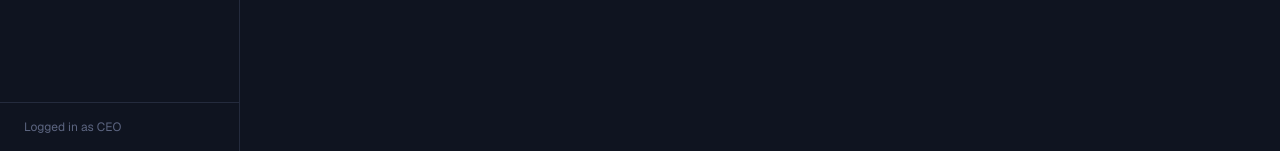
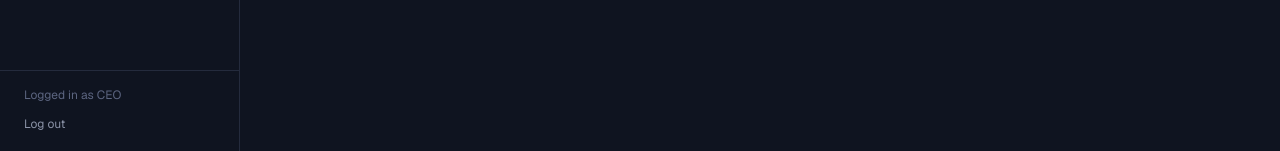
Before and after one commit to ramgavade13/Industry-, a Next.js app in the folder frontend/: page /reports in a window 1280 px wide. Shown: the part 649-800 px from the top of the page. Built offline with nearby package versions, Linux system fonts and the light colour scheme.

Commit message:
Update DashboardLayout.tsx

```diff
--- a/frontend/components/DashboardLayout.tsx
+++ b/frontend/components/DashboardLayout.tsx
@@ -1,7 +1,8 @@
 "use client";
 
 import Link from "next/link";
-import { usePathname } from "next/navigation";
+import { usePathname, useRouter } from "next/navigation";
+import { clearSession } from "@/lib/auth";
 
 export type Role = "ceo" | "admin" | "manager" | "employee";
 
@@ -45,7 +46,13 @@ export default function DashboardLayout({
   children: React.ReactNode;
 }) {
   const pathname = usePathname();
+  const router = useRouter();
   const navItems = NAV_BY_ROLE[role];
+
+  function handleLogout() {
+    clearSession();
+    router.push("/login");
+  }
 
   return (
     <div className="min-h-screen bg-[#0F1420] text-[#E7E4DC] flex">
@@ -79,8 +86,16 @@ export default function DashboardLayout({
           })}
         </nav>
 
-        <div className="px-6 py-4 border-t border-[#242B3D] text-xs text-[#5C6580]">
-          Logged in as {ROLE_LABEL[role]}
+        <div className="px-6 py-4 border-t border-[#242B3D]">
+          <div className="text-xs text-[#5C6580] mb-2">
+            Logged in as {ROLE_LABEL[role]}
+          </div>
+          <button
+            onClick={handleLogout}
+            className="text-xs text-[#8B93A7] hover:text-[#D65F5F] transition-colors"
+          >
+            Log out
+          </button>
         </div>
       </aside>
 
```
